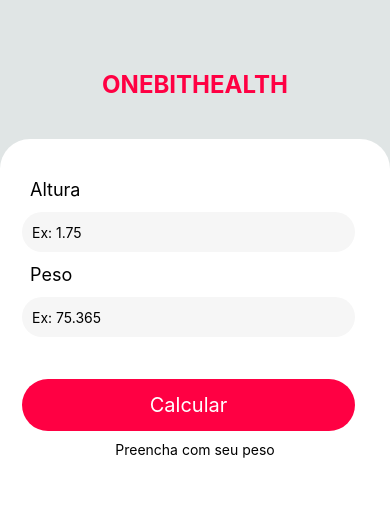
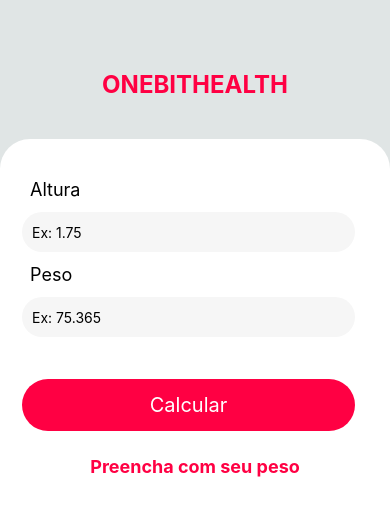
Before and after one commit to Joallisson/ONEBITHEALTH, a React Native app: screen / in a window 390 px wide. Shown: the top 516 px of the page. Built offline with nearby package versions, Linux system fonts and the light colour scheme.

Commit message:
Finalizado o APP do IMC
versão 1.0

```diff
--- a/src/components/Form/ResultIMC/index.js
+++ b/src/components/Form/ResultIMC/index.js
@@ -1,11 +1,12 @@
 import React from "react";
 import {Text, View} from "react-native";
+import styles from "./style";
 
 export default function ResultIMC(props){
     return(
-        <View>
-            <Text>{props.messageResultIMC}</Text>
-            <Text>{props.resultIMC}</Text>
+        <View style = {styles.resultIMC}>
+            <Text style = {styles.information}>{props.messageResultIMC}</Text>
+            <Text style = {styles.numberIMC}>{props.resultIMC}</Text>
         </View>
     );
 }
--- a/src/components/Form/ResultIMC/style.js
+++ b/src/components/Form/ResultIMC/style.js
@@ -0,0 +1,24 @@
+import { StyleSheet } from "react-native";
+
+const styles = StyleSheet.create({
+    resultIMC:{
+        flex: 1,
+        marginTop: 5,
+        paddingTop: 10,
+        borderRadius: 50,
+        alignItems: "center",
+        width: "100%",
+    },
+    numberIMC:{
+        fontSize: 48,
+        color: "#FF0043",
+        fontWeight: "bold",
+    },
+    information:{
+        fontSize: 18,
+        color: "#FF0043",
+        fontWeight: "bold",
+    },
+})
+
+export default styles
```
